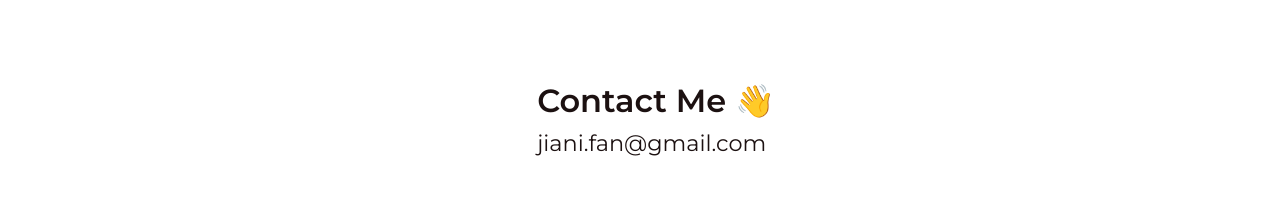
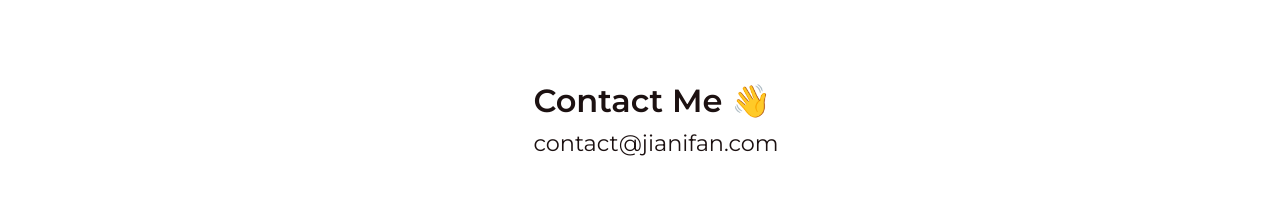
Before and after one commit to blueberry-hamster/portfolio-site, a React (Create React App) app in the folder frontend/: page / in a window 1280 px wide. Shown: the part 7560-7779 px from the top of the page. Built offline with nearby package versions, Linux system fonts and the light colour scheme; no server answers.

Commit message:
Fix email issue and re-add jianifan.com email

```diff
--- a/frontend/src/components/Contact.jsx
+++ b/frontend/src/components/Contact.jsx
@@ -130,7 +130,7 @@ const ContactMe = () => {
     }
 
     // Email address to send to
-    const email = "jiani.fan@gmail.com";
+    const email = "contact@jianifan.com";
     // Subject for the email
     const subject = "Hello, Jiani!";
     // Body for the email
@@ -155,7 +155,7 @@ const ContactMe = () => {
     <ContactContainer>
       <Title>
         <p>Contact Me 👋</p>
-        <p>jiani.fan@gmail.com</p>
+        <p>contact@jianifan.com</p>
       </Title>
       <TextContainer>
         {error && (
```
